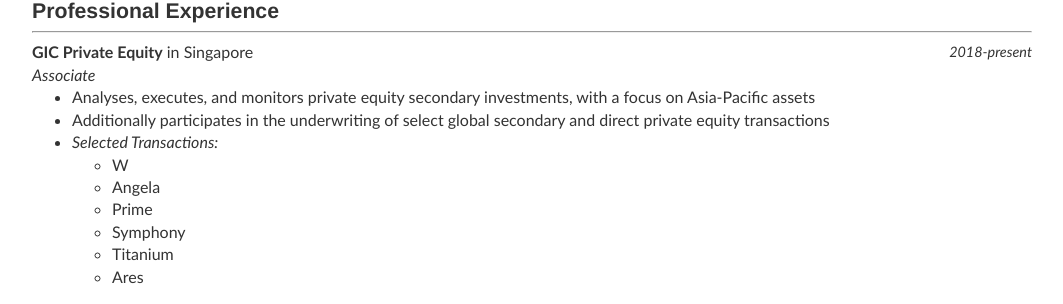
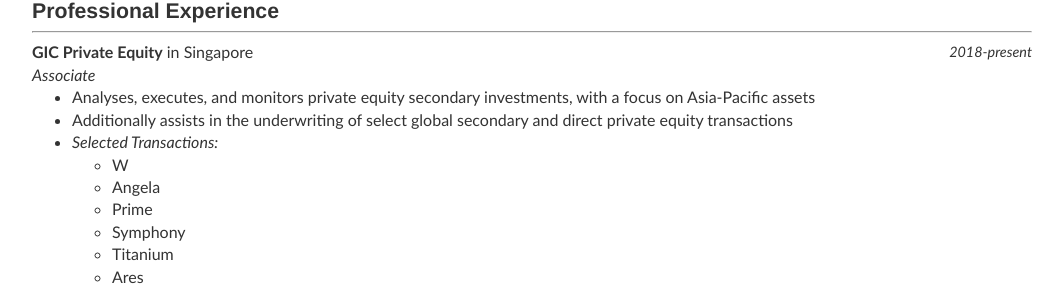
Before and after one commit to robinzxu/robinzxu.github.io, a Jekyll site: the page built from cv/index.html, in a window 1280 px wide. Shown: the part 239-543 px from the top of the page, without its empty margins (108-1171 px from the left). Built offline with Jekyll 4.4.1, drawn with Linux system fonts in a browser that asks for light colours.

Commit message:
Update index.html

```diff
--- a/cv/index.html
+++ b/cv/index.html
@@ -23,7 +23,7 @@
 	<i>Associate</i>
 	<ul style="margin-top:0">
 		<li>Analyses, executes, and monitors private equity secondary investments, with a focus on Asia-Pacific assets
-		<li>Additionally participates in the underwriting of select global secondary and direct private equity transactions
+		<li>Additionally assists in the underwriting of select global secondary and direct private equity transactions
 		<li><i>Selected Transactions:</i>
 		<ul>
 			<li>W
```
